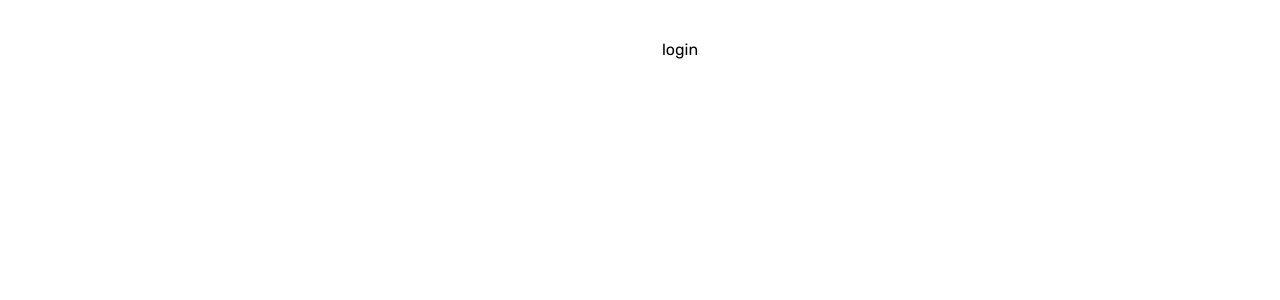
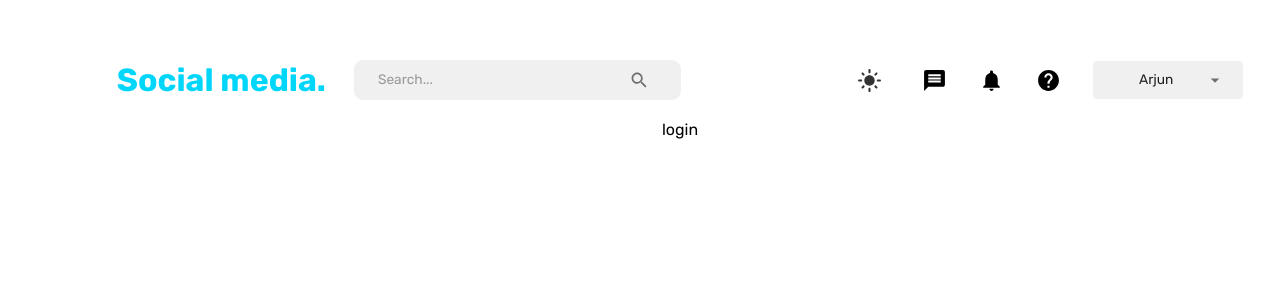
Before and after one commit to Arjunkumar1877/MERN-SOCIAL, a React (Vite) app in the folder client/: page / in a window 1280 px wide. Shown: the top 300 px of the page. Built offline with nearby package versions, Linux system fonts and the light colour scheme.

Commit message:
Navbar created with material ui library

```diff
--- a/client/src/App.jsx
+++ b/client/src/App.jsx
@@ -1,24 +1,25 @@
 import "./App.css";
-import { BrowserRouter, Routes, Navigate, Route } from "react-router-dom";
+import { BrowserRouter, Routes, Route } from "react-router-dom";
 import HomePage from "./scenes/homePage/HomePage";
 import LoginPage from "./scenes/loginPage/LoginPage";
 import ProfilePage from "./scenes/profilePage/ProfilePage";
 import { useMemo } from "react";
 import { useSelector } from "react-redux";
-import { CssBaseline, ThemeProvider } from "@mui/material";
-import { createTheme } from "@mui/system";
+import {  ThemeProvider } from "@mui/material/styles"; // Update import
+import { createTheme } from "@mui/material/styles"; // Update import
 import { themeSettings } from "./theme";
+import Navbar from "./scenes/navbar/Navbar";
 
 function App() {
-
-  const mode  = useSelector((state)=> state.mode);
-  const theme = useMemo(()=> createTheme(themeSettings(mode)), [mode]);
+  const mode = useSelector((state) => state.mode);
+  const theme = useMemo(() => createTheme(themeSettings(mode)), [mode]);
 
   return (
     <div className="app">
       <BrowserRouter>
         <ThemeProvider theme={theme}>
           {/* <CssBaseline /> */}
+          <Navbar />
           <Routes>
             <Route path="/" element={<LoginPage />} />
             <Route path="/home" element={<HomePage />} />
--- /dev/null
+++ b/client/src/components/FlexBetween.jsx
@@ -0,0 +1,11 @@
+import styled from "@emotion/styled";
+import { Box } from "@mui/material";
+
+
+const FlexBetween = styled(Box)({
+    display: "flex",
+    justifyContent: "space-between",
+    alignItems: "center"
+})
+
+export default FlexBetween;
--- a/client/src/scenes/navbar/Navbar.jsx
+++ b/client/src/scenes/navbar/Navbar.jsx
@@ -0,0 +1,196 @@
+import { useState } from "react";
+import {
+  Box,
+  IconButton,
+  InputBase,
+  Typography,
+  Select,
+  MenuItem,
+  FormControl,
+  useTheme,
+  useMediaQuery,
+} from "@mui/material";
+import {
+  Search,
+  Message,
+  DarkMode,
+  LightMode,
+  Notifications,
+  Help,
+  Menu,
+  Close,
+} from "@mui/icons-material";
+import { useDispatch, useSelector } from "react-redux";
+import { useNavigate } from "react-router-dom";
+import FlexBetween from "../../components/FlexBetween";
+import { setLogout, setMode } from "../../redux/slice";
+
+const Navbar = () => {
+  const [isMobileMenuToggled, setIsMobileMenuToggled] = useState(false);
+  const dispatch = useDispatch();
+  const navigate = useNavigate();
+  const user = useSelector((state) => state.user);
+  const isNonMobileScreens = useMediaQuery("(min-width: 1000px)");
+
+  const theme = useTheme();
+  const neutralLight = theme.palette.neutral.light;
+  const dark = theme.palette.neutral.dark;
+  const background = theme.palette.background.default;
+  const primaryLight = theme.palette.primary.light;
+  const alt = theme.palette.background.alt;
+
+
+  return (
+    <FlexBetween padding="1rem 6%" backgroundColor={alt}>
+      <FlexBetween gap="1.75rem">
+        <Typography
+          fontWeight="bold"
+          fontSize="clamp(1rem, 2rem, 2.25rem)"
+          color="primary"
+          onClick={() => navigate("/home")}
+          sx={{
+            "&:hover": {
+              color: primaryLight,
+              cursor: "pointer",
+            },
+          }}
+        >
+          Social media.
+        </Typography>
+        {isNonMobileScreens && (
+          <FlexBetween
+            backgroundColor={neutralLight}
+            borderRadius="9px"
+            gap="3rem"
+            padding="0.1rem 1.5rem"
+          >
+           <InputBase placeholder="Search..." />
+            <IconButton>
+              <Search />
+            </IconButton>
+          </FlexBetween>
+        )}
+      </FlexBetween>
+
+      {/* DESKTOP NAV */}
+      {isNonMobileScreens ? (
+        <FlexBetween gap="2rem">
+          <IconButton onClick={() => dispatch(setMode())}>
+            {theme.palette.mode === "dark" ? (
+              <DarkMode sx={{ fontSize: "25px" }} />
+            ) : (
+              <LightMode sx={{ color: dark, fontSize: "25px" }} />
+            )}
+          </IconButton>
+          <Message sx={{ fontSize: "25px" }} />
+          <Notifications sx={{ fontSize: "25px" }} />
+          <Help sx={{ fontSize: "25px" }} />
+          <FormControl variant="standard" value={"Arjun"}>
+            <Select
+              value={"Arjun"}
+              sx={{
+                backgroundColor: neutralLight,
+                width: "150px",
+                borderRadius: "0.25rem",
+                p: "0.25rem 1rem",
+                "& .MuiSvgIcon-root": {
+                  pr: "0.25rem",
+                  width: "3rem",
+                },
+                "& .MuiSelect-select:focus": {
+                  backgroundColor: neutralLight,
+                },
+              }}
+              input={<InputBase />}
+            >
+              <MenuItem value={"Arjun"}>
+                <Typography>{"Arjun"}</Typography>
+              </MenuItem>
+              <MenuItem onClick={() => dispatch(setLogout())}>Log Out</MenuItem>
+            </Select>
+          </FormControl>
+        </FlexBetween>
+      ) : (
+        <IconButton
+          onClick={() => setIsMobileMenuToggled(!isMobileMenuToggled)}
+        >
+          <Menu />
+        </IconButton>
+      )}
+
+      {/* MOBILE NAV */}
+      {!isNonMobileScreens && isMobileMenuToggled && (
+        <Box
+          position="fixed"
+          right="0"
+          bottom="0"
+          height="100%"
+          zIndex="10"
+          maxWidth="500px"
+          minWidth="300px"
+          backgroundColor={background}
+        >
+          {/* CLOSE ICON */}
+          <Box display="flex" justifyContent="flex-end" p="1rem">
+            <IconButton
+              onClick={() => setIsMobileMenuToggled(!isMobileMenuToggled)}
+            >
+              <Close />
+            </IconButton>
+          </Box>
+
+          {/* MENU ITEMS */}
+          <FlexBetween
+            display="flex"
+            flexDirection="column"
+            justifyContent="center"
+            alignItems="center"
+            gap="3rem"
+          >
+            <IconButton
+              onClick={() => dispatch(setMode())}
+              sx={{ fontSize: "25px" }}
+            >
+              {theme.palette.mode === "dark" ? (
+                <DarkMode sx={{ fontSize: "25px" }} />
+              ) : (
+                <LightMode sx={{ color: dark, fontSize: "25px" }} />
+              )}
+            </IconButton>
+            <Message sx={{ fontSize: "25px" }} />
+            <Notifications sx={{ fontSize: "25px" }} />
+            <Help sx={{ fontSize: "25px" }} />
+            <FormControl variant="standard" value={"Arjun"}>
+              <Select
+                value={"Arjun"}
+                sx={{
+                  backgroundColor: neutralLight,
+                  width: "150px",
+                  borderRadius: "0.25rem",
+                  p: "0.25rem 1rem",
+                  "& .MuiSvgIcon-root": {
+                    pr: "0.25rem",
+                    width: "3rem",
+                  },
+                  "& .MuiSelect-select:focus": {
+                    backgroundColor: neutralLight,
+                  },
+                }}
+                input={<InputBase />}
+              >
+                <MenuItem value={"Arjun"}>
+                  <Typography>{"Arjun"}</Typography>
+                </MenuItem>
+                <MenuItem onClick={() => dispatch(setLogout())}>
+                  Log Out
+                </MenuItem>
+              </Select>
+            </FormControl>
+          </FlexBetween>
+        </Box>
+      )}
+    </FlexBetween>
+  );
+};
+
+export default Navbar;
```
Lines whose indentation alone changed are shown as unchanged.
